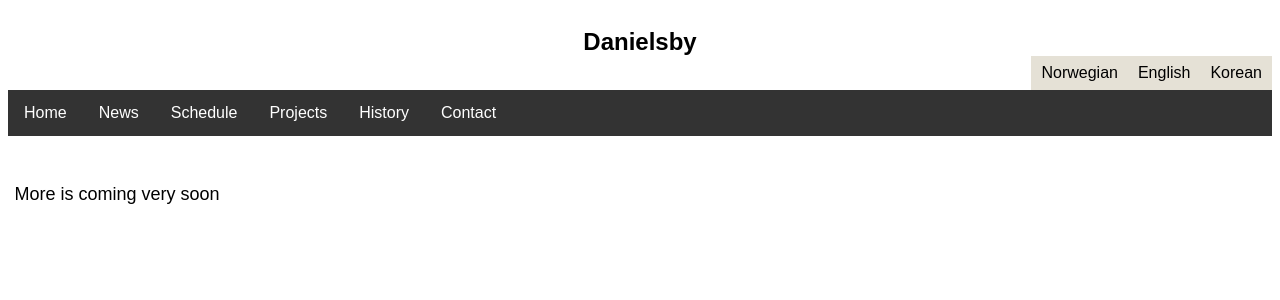
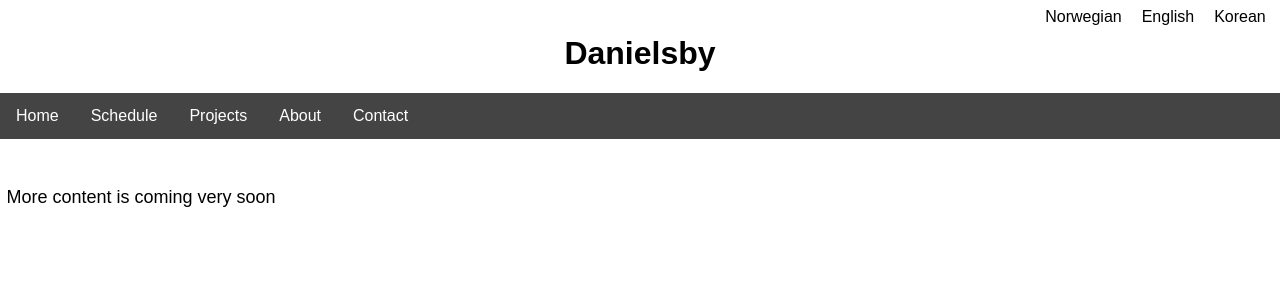
Before and after one commit to Danielsby/homepage, a React (Create React App) app: page / in a window 1280 px wide. Shown: the top 300 px of the page. Built offline with nearby package versions, Linux system fonts and the light colour scheme.

Commit message:
Better page layout with grid implemented.
Also more minimalistic navigation-bar.

```diff
--- a/src/App.scss
+++ b/src/App.scss
@@ -1,18 +1,39 @@
+body {
+    padding: 0;
+    margin: 0;
+}
+h1 {
+    padding: 0;
+    margin: 0;
+}
+
 .App {
     display: grid;
 }
 
-#mainTitle {
-    grid-area: 1/1/2/2;
+.mainTitle {
+    grid-area: 2/1/3/5;
+    //border: 1px solid pink;
+    margin-top: 1.2rem;
+    margin-bottom: 1.3rem;
+    text-align: center;
+}
+
+#languages {
+    position: absolute;
+    right: 0;
+    width: 15.3rem;
+    grid-area: 1/4/2/5;
+    //border: 1px solid pink;
+    max-height: 0.4rem;
+}
+
+#mainBar {
+    grid-area: 4/1/5/5;
     //border: 1px solid pink;
 }
 
-#languages {
-    grid-area: 1/2/2/3;
+.mainContent {
+    grid-area: 5/1/6/5;
     //border: 1px solid pink;
 }
-
-#mainBar {
-    grid-area: 2/1/3/2;
-    //border: 1px solid pink;
-}
--- a/src/App.tsx
+++ b/src/App.tsx
@@ -6,22 +6,22 @@ import {Languages} from "./global/components/Languages";
 const App: React.FC = () => {
     return (
         <div className="App" style={{fontFamily: 'Arial'}}>
-            <header style={{textAlign: "center"}}>
-                <section id='mainTitle'>
-                    <h1 style={{paddingBottom: 0, marginBottom: 0}}>Danielsby</h1>
-                </section>
-                <section className='languages' style={{float: 'right'}} id='languages'>
-                    <Languages />
-                </section>
+
+            <header className='mainTitle'>
+                <h1>Danielsby</h1>
             </header>
+
+            <section className='languages' style={{float: 'right'}} id='languages'>
+                <Languages />
+            </section>
 
             <nav className='navigationBar' style={{width: '100%'}} id='mainBar'>
                 <MainNavigationBar />
             </nav>
 
-            <main>
+            <main className='mainContent'>
                 <div style={{marginTop: '3rem', marginLeft: '0.4rem', fontSize: '18px'}}>
-                    <p>More is coming very soon</p>
+                    <p>More content is coming very soon</p>
                 </div>
             </main>
 
--- a/src/global/components/MainNavigationBar.tsx
+++ b/src/global/components/MainNavigationBar.tsx
@@ -4,10 +4,9 @@ export const MainNavigationBar: React.FC = () => {
     return (
         <ul>
             <li><a href="default.asp">Home</a></li>
-            <li><a href="news.asp">News</a></li>
             <li><a href="news.asp">Schedule</a></li>
             <li><a href="about.asp">Projects</a></li>
-            <li><a href="about.asp">History</a></li>
+            <li><a href="about.asp">About</a></li>
             <li><a href="contact.asp">Contact</a></li>
         </ul>
     )
--- a/src/global/css/components/_navigationBars.scss
+++ b/src/global/css/components/_navigationBars.scss
@@ -4,7 +4,7 @@
     margin: 0;
     padding: 0;
     overflow: hidden;
-    background-color: #333;
+    background-color: #444;
   }
 
   li {
@@ -30,7 +30,7 @@
     margin: 0;
     padding: 0;
     overflow: hidden;
-    background-color: #E5E1D6;
+    //background-color: #E5E1D6;
   }
 
   li {
```
